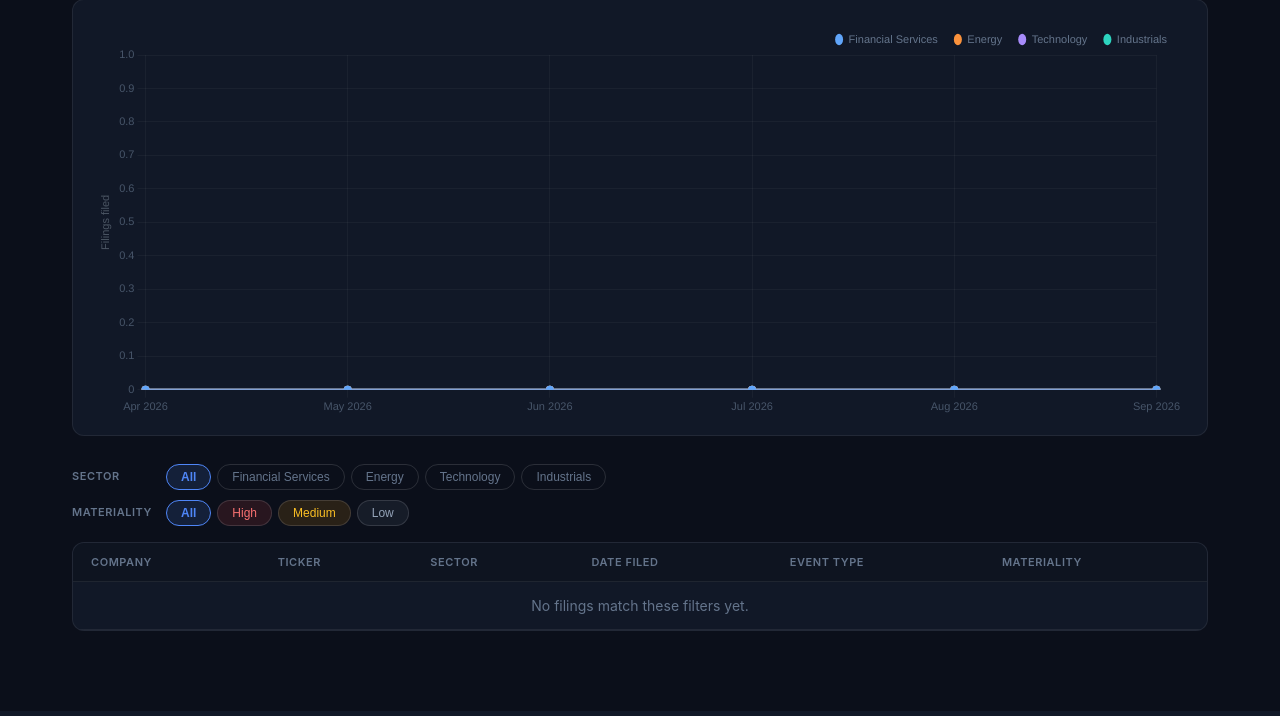
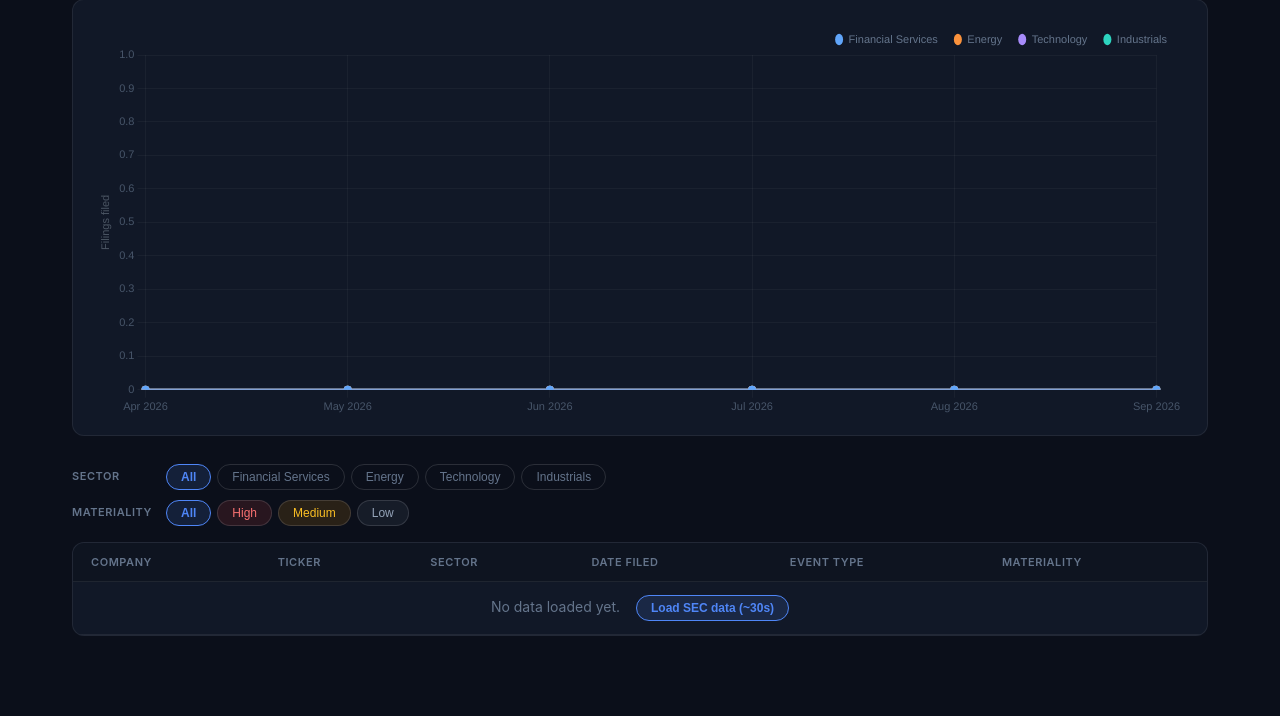
Before and after one commit to tharankrishna123-cmd/Sec-8-K, a FastAPI app: page / in a window 1280 px wide. Shown: the part 112-828 px from the top of the page. Run offline with FastAPI, Linux system fonts and the light colour scheme.

Commit message:
Restore full app on Vercel with cold-start fixes
- Skip EDGAR startup refresh on Vercel (avoids 40s cold-start timeout)
- Add /admin/load-initial endpoint for first-time data load
- Add 'Load SEC data' button in empty-state table row
- Fix cron auth to accept requests when CRON_SECRET is not set
- Add maxDuration:60 and crons back to vercel.json (builds+routes)

Co-Authored-By: Claude Sonnet 4.6 <noreply@anthropic.com>

```diff
--- a/app/main.py
+++ b/app/main.py
@@ -46,7 +46,7 @@ async def lifespan(app: FastAPI):
         needs_seed = db.query(FilingModel.id).first() is None
     finally:
         db.close()
-    if needs_seed:
+    if needs_seed and not os.environ.get("VERCEL"):
         _run_refresh()
     if not os.environ.get("VERCEL"):
         scheduler.add_job(_run_refresh, "interval", hours=settings.refresh_interval_hours)
@@ -211,9 +211,27 @@ def admin_refresh(token: str):
 @app.post("/admin/cron-refresh")
 def cron_refresh(request: Request):
     auth = request.headers.get("Authorization", "")
-    if not settings.cron_secret or auth != f"Bearer {settings.cron_secret}":
+    if settings.cron_secret and auth != f"Bearer {settings.cron_secret}":
         raise HTTPException(status_code=403, detail="Forbidden")
     global _last_refresh
     result = ingest.refresh_all()
     _last_refresh = datetime.datetime.utcnow()
     return result
+
+
+@app.post("/admin/load-initial", response_class=HTMLResponse)
+def load_initial(request: Request):
+    """First-time data load — only works when the DB is empty, so safe to leave public."""
+    db = get_session()
+    try:
+        if db.query(FilingModel.id).first() is not None:
+            return HTMLResponse("Data already loaded — reload the main page.", status_code=200)
+    finally:
+        db.close()
+    global _last_refresh
+    result = ingest.refresh_all()
+    _last_refresh = datetime.datetime.utcnow()
+    added = result.get("added", 0)
+    return HTMLResponse(
+        f"<p>Loaded {added} filings. <a href='/'>Go to dashboard →</a></p>"
+    )
--- a/app/templates/_filings_table.html
+++ b/app/templates/_filings_table.html
@@ -61,7 +61,16 @@
       <td><span class="badge badge-{{ f.materiality|lower }}">{{ f.materiality }}</span></td>
     </tr>
     {% else %}
-    <tr><td colspan="6" class="empty-state">No filings match these filters yet.</td></tr>
+    <tr><td colspan="6" class="empty-state">
+      {% if not selected_sector and not selected_materiality %}
+        No data loaded yet.
+        <form method="POST" action="/admin/load-initial" style="display:inline;margin-left:.75rem">
+          <button type="submit" class="chip active">Load SEC data (~30s)</button>
+        </form>
+      {% else %}
+        No filings match these filters.
+      {% endif %}
+    </td></tr>
     {% endfor %}
   </tbody>
 </table>
```
Also changed, not shown: api/index.py (+20 -6 lines), vercel.json.
